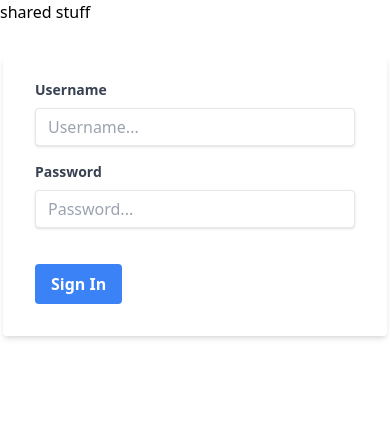
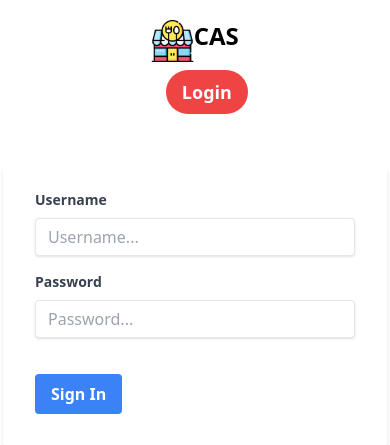
Before and after one commit to nagarajpandith/cas, a Django app: page /login/ in a window 390 px wide. Shown: the top 445 px of the page. Run offline with Django 4.2, Linux system fonts and the light colour scheme; parts of the project's set-up code (start-up, migrations or seed data) failed here and were passed over; some libraries are stand-ins or nearby versions.

Commit message:
frontend updates

```diff
--- a/canteen/templates/layout.html
+++ b/canteen/templates/layout.html
@@ -6,11 +6,88 @@
     <meta http-equiv="X-UA-Compatible" content="IE=edge" />
     <meta name="viewport" content="width=device-width, initial-scale=1.0" />
     {% tailwind_css %}
-    <title>Canteen Automation System</title>
+    <title>
+      {% block title %} Canteen Automation System {% endblock title %}
+    </title>
   </head>
 
+  <style>
+    @media (max-width: 640px) {
+      nav {
+        flex-direction: column;
+      }
+      nav div {
+        width: 100%;
+        text-align: center;
+      }
+      nav button {
+        margin-top: 8px;
+      }
+    }
+  </style>
+
   <body>
-    <div>shared stuff</div>
+    <nav class="flex justify-between items-center p-5">
+      <div class="w-1/4 text-lg font-bold">
+        <div class="flex flex-row">
+          <div>
+            <a href="{% url 'home' %}" class="text-red-500 hover:text-red-800">
+              <img
+                src="{% static 'logo/restaurant.png' %}"
+                alt="logo"
+                width="100"
+              />
+            </a>
+          </div>
+          <div>
+            <h1 class="text-2xl font-bold">CAS</h1>
+          </div>
+        </div>
+      </div>
+      {% if user.is_superuser %}
+      <div class="w-1/6 text-lg font-bold">
+        <a href="{% url 'register' %}" class="text-red-500 hover:text-red-800"
+          >Register Staff</a
+        >
+      </div>
+      <div class="w-1/6 text-lg font-bold">
+        <a href="{% url 'order' %}" class="text-red-500 hover:text-red-800"
+          >Order</a
+        >
+      </div>
+      <div class="w-1/6 text-lg font-bold">
+        <a href="{% url 'items' %}" class="text-red-500 hover:text-red-800"
+          >View Items</a
+        >
+      </div>
+      <div class="w-1/6 text-lg font-bold">
+        <a href="{% url 'addItems' %}" class="text-red-500 hover:text-red-800"
+          >Add Items</a
+        >
+      </div>
+      {% else %} {% if user.is_authenticated %}
+      <div class="w-1/6 text-lg font-bold">
+        <a href="{% url 'viewOrders' %}" class="text-red-500 hover:text-red-800"
+          >View Orders</a
+        >
+      </div>
+      {% endif %} {% endif %}
+      <div class="w-1/6 text-lg font-bold">
+        {% if user.is_authenticated %}
+        <button
+          class="px-4 py-2 bg-red-500 hover:bg-red-800 text-white font-bold rounded-full"
+        >
+          <a href="logout/">Logout</a>
+        </button>
+        {% else %}
+        <button
+          class="px-4 py-2 bg-red-500 hover:bg-red-800 text-white font-bold rounded-full"
+        >
+          <a href="login/">Login</a>
+        </button>
+        {% endif %}
+      </div>
+    </nav>
     {% block content %} {% endblock content %}
   </body>
 </html>
--- a/canteen/templates/login.html
+++ b/canteen/templates/login.html
@@ -1,4 +1,6 @@
-{% extends 'layout.html' %} {% block content %} {# Login form #}
+{% extends 'layout.html' %}
+{% block title %} Login | CAS {% endblock title %}
+{% block content %} {# Login form #}
 <section class="w-full max-w-sm mx-auto mt-8">
   <form
     method="POST"
--- a/canteen/templates/order.html
+++ b/canteen/templates/order.html
@@ -1,4 +1,6 @@
-{% extends 'layout.html' %} {% block content %} {% if not items %}
+{% extends 'layout.html' %}
+{% block title %} Order | CAS {% endblock title %}
+{% block content %} {% if not items %}
 <div class="text-center">No items available</div>
 {% endif %}
 
```
Also changed, not shown: canteen/templates/editItems.html (+7 -4 lines), canteen/templates/items.html (+5 -3 lines), canteen/templates/registerStaff.html (+7 -4 lines), canteen/templates/viewOrders.html (+17 -17 lines).
